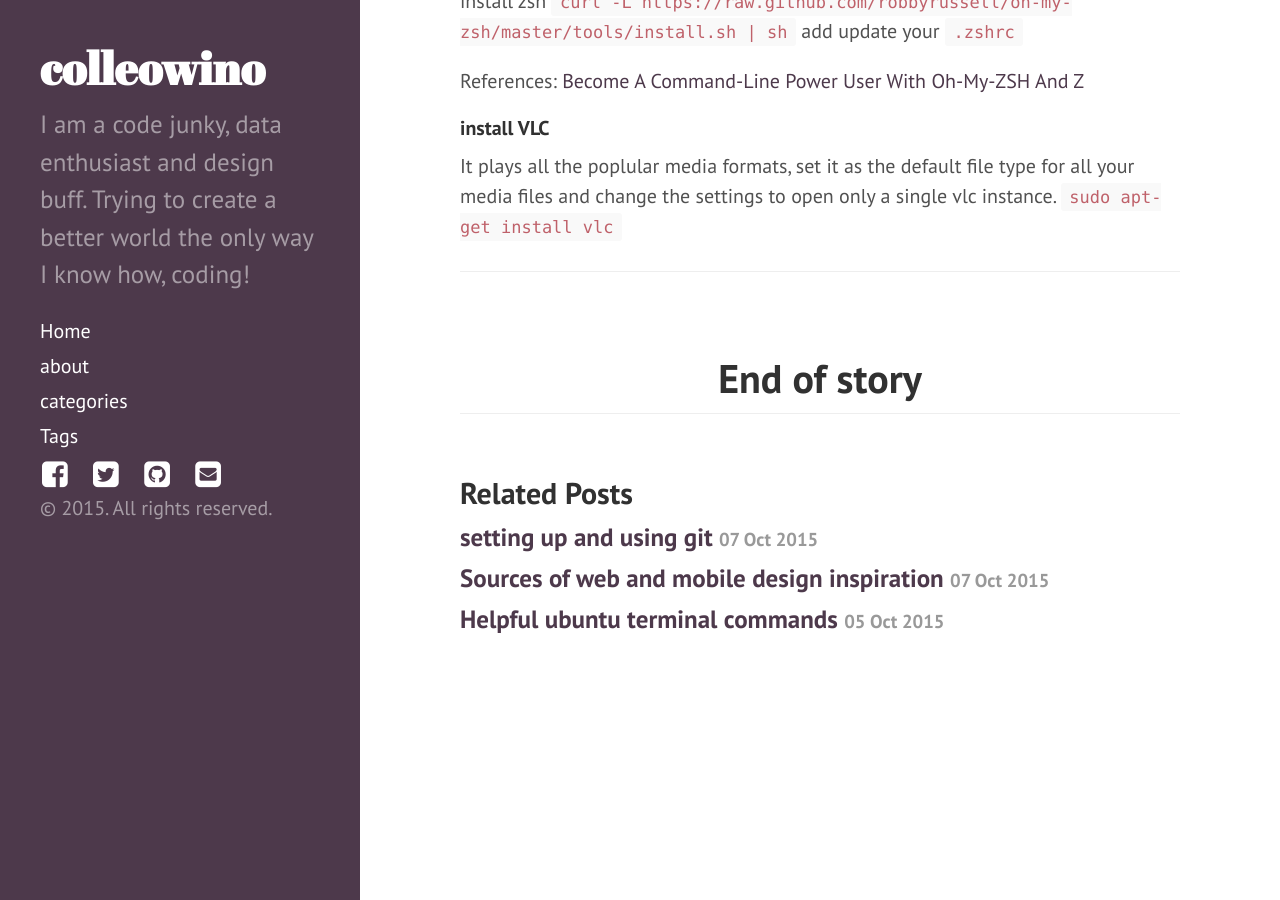
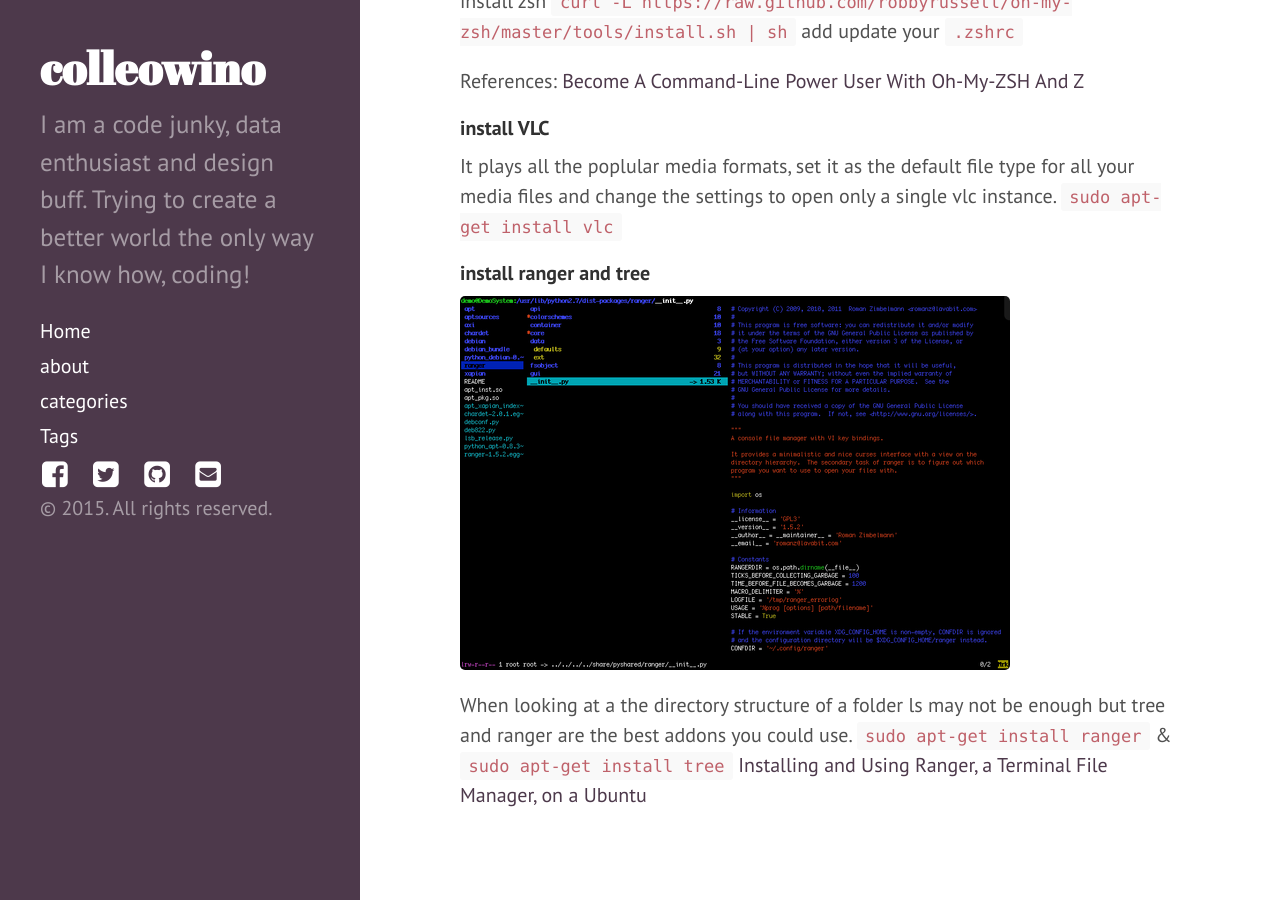
Before and after one commit to colleowino/colleowino.github.io, a Jekyll site: the page built from _posts/2015-10-06-favorite-ubuntu-apps.md, in a window 1280 px wide and 900 px high, scrolled down 1004 px. Built offline with Jekyll 4.4.1, drawn with Linux system fonts in a browser that asks for light colours; nearby versions of some CDN libraries; comment, search, counter and statistics services are not loaded.

Commit message:
ranger and tree

```diff
--- a/_posts/2015-10-06-favorite-ubuntu-apps.md
+++ b/_posts/2015-10-06-favorite-ubuntu-apps.md
@@ -33,4 +33,8 @@ References:
 It plays all the poplular media formats, set it as the default file type for all your media files and change the settings to open only a single vlc instance.
 `sudo apt-get install vlc`
 
------
+#### install ranger and tree
+![ranger](/img/ranger.png)
+When looking at a the directory structure of a folder ls may not be enough but tree and ranger are the best addons you could use.
+<code>sudo apt-get install ranger</code> & <code>sudo apt-get install tree</code>
+[Installing and Using Ranger, a Terminal File Manager, on a Ubuntu](https://www.digitalocean.com/community/tutorials/installing-and-using-ranger-a-terminal-file-manager-on-a-ubuntu-vps)
```
Also changed, not shown: img/ranger.png (added).
